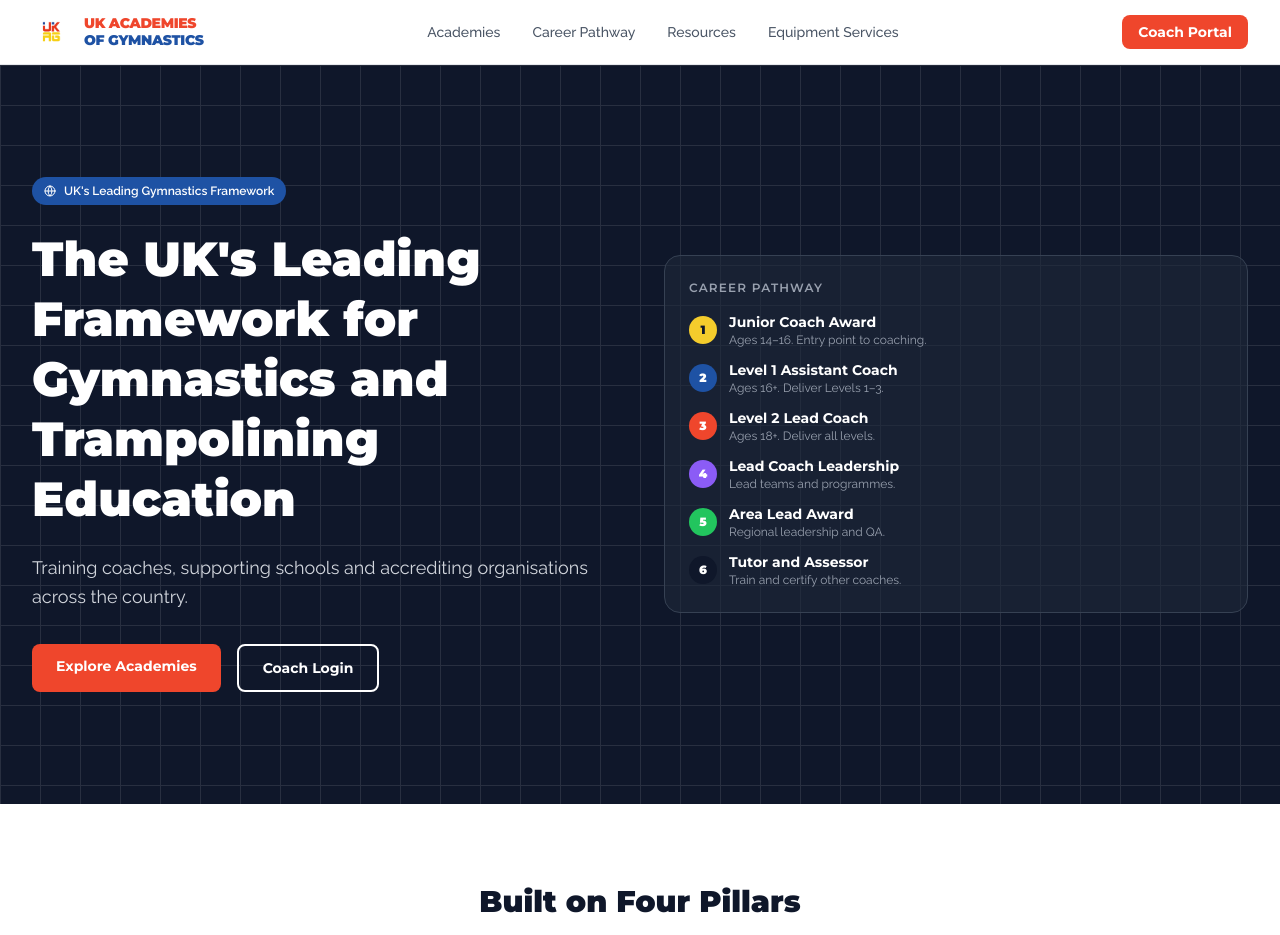
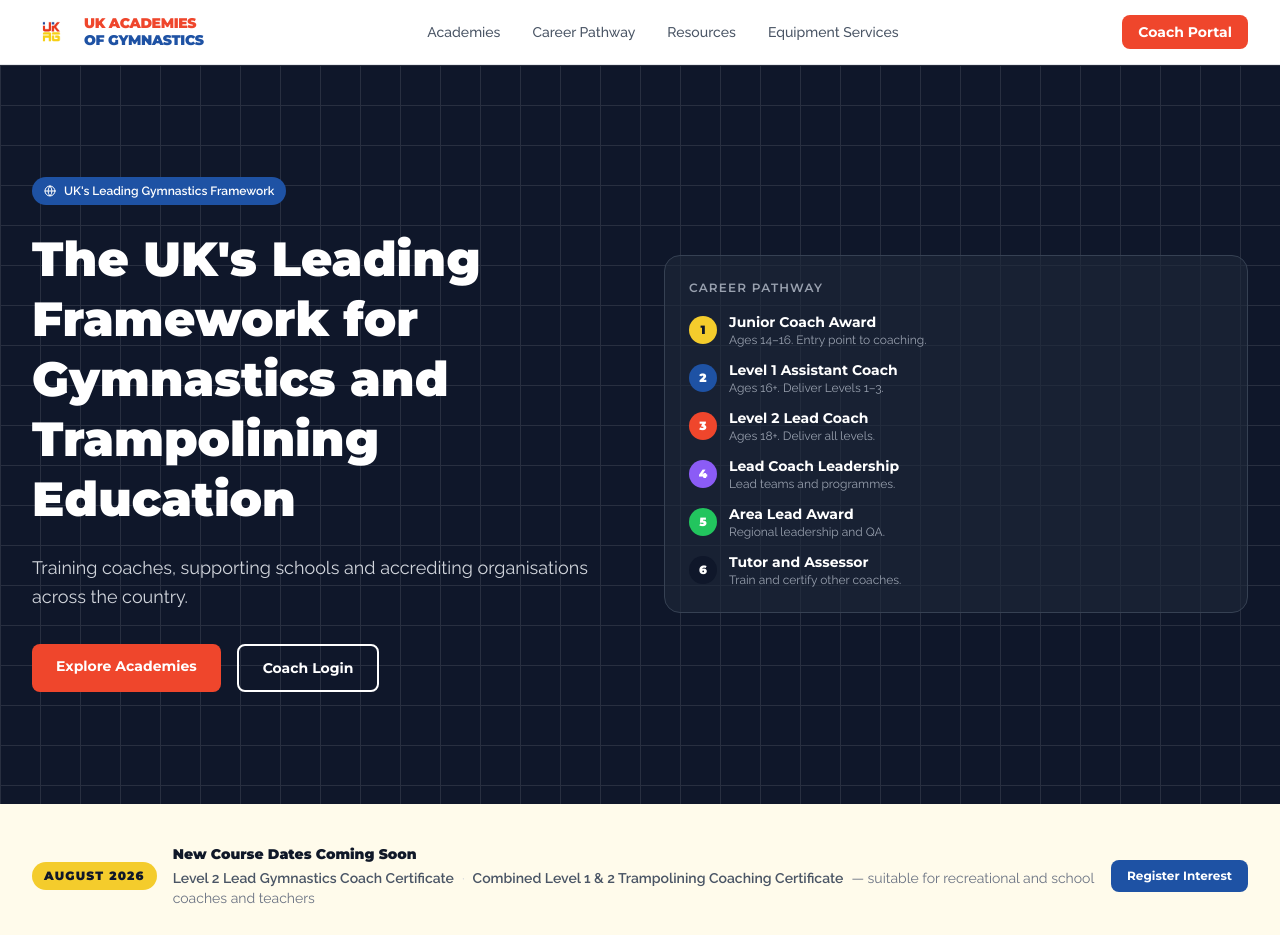
Before and after one commit to shelleyasouk-dotcom/ukag-app, a React (Vite) app: page / in a window 1280 px wide. Shown: the top 935 px of the page. Built offline with nearby package versions, Linux system fonts and the light colour scheme; no server answers.

Commit message:
Add August 2026 coming soon course dates announcement
- Home page: yellow announcement banner below hero with both courses
  and Register Interest CTA
- Dashboard: coming soon card at top of Upcoming Courses panel

https://claude.ai/code/session_01SYrA92wUWoPD7Q643yEoqe

```diff
--- a/src/pages/dashboard/DashboardPage.tsx
+++ b/src/pages/dashboard/DashboardPage.tsx
@@ -1,7 +1,7 @@
 import { Link } from 'react-router-dom'
 import { Layout } from '../../components/layout/Layout'
 import { useAuth } from '../../contexts/AuthContext'
-import { GraduationCap, BookOpen, FolderOpen, Award, Wrench, ChevronRight } from 'lucide-react'
+import { GraduationCap, BookOpen, FolderOpen, Award, Wrench, ChevronRight, Clock } from 'lucide-react'
 import { ACADEMIES } from '../../data/academies'
 
 const coachAcademy = ACADEMIES.find(a => a.id === 'coach')!
@@ -131,6 +131,24 @@ export function DashboardPage() {
             <Link to="/academies/coach" className="text-xs text-gray-500 hover:text-gray-700">View all</Link>
           </div>
           <div className="space-y-3">
+            <div className="border border-[#f4cc2c] bg-[#fffbeb] rounded-lg p-4">
+              <div className="flex items-center gap-2 mb-2">
+                <Clock size={12} style={{ color: '#92400e' }} />
+                <span className="text-xs font-black uppercase tracking-wide" style={{ color: '#92400e', fontFamily: 'Montserrat, sans-serif' }}>August 2026 — Coming Soon</span>
+              </div>
+              <div className="space-y-1 mb-2">
+                <div className="text-sm font-bold text-gray-900" style={{ fontFamily: 'Montserrat, sans-serif' }}>Level 2 Lead Gymnastics Coach Certificate</div>
+                <div className="text-sm font-bold text-gray-900" style={{ fontFamily: 'Montserrat, sans-serif' }}>Combined Level 1 &amp; 2 Trampolining Coaching Certificate</div>
+              </div>
+              <p className="text-xs text-gray-500 mb-3">Suitable for recreational and school coaches and teachers.</p>
+              <a
+                href="mailto:info@ukacademiesofgymnastics.com"
+                className="inline-flex items-center gap-1 text-xs font-bold px-3 py-1.5 rounded-lg"
+                style={{ backgroundColor: '#1e52a4', color: '#ffffff', fontFamily: 'Montserrat, sans-serif' }}
+              >
+                Register Interest
+              </a>
+            </div>
             {FEATURED_COURSES.map(course => (
               <div key={course.id} className="border border-gray-100 rounded-lg p-4">
                 <div className="flex items-start justify-between gap-2 mb-1">
--- a/src/pages/home/HomePage.tsx
+++ b/src/pages/home/HomePage.tsx
@@ -167,6 +167,37 @@ export function HomePage() {
                 </div>
               </div>
             </div>
+          </div>
+        </div>
+      </section>
+
+      <section className="py-10 border-b border-gray-100" style={{ backgroundColor: '#fffbeb' }}>
+        <div className="max-w-7xl mx-auto px-4 sm:px-6 lg:px-8">
+          <div className="flex flex-col sm:flex-row items-start sm:items-center gap-4">
+            <div
+              className="flex-shrink-0 px-3 py-1.5 rounded-full text-xs font-black uppercase tracking-widest"
+              style={{ backgroundColor: '#f4cc2c', color: '#0f172a', fontFamily: 'Montserrat, sans-serif' }}
+            >
+              August 2026
+            </div>
+            <div className="flex-1">
+              <div className="font-black text-gray-900 text-sm mb-1" style={{ fontFamily: 'Montserrat, sans-serif' }}>
+                New Course Dates Coming Soon
+              </div>
+              <div className="text-sm text-gray-600">
+                <span className="font-semibold">Level 2 Lead Gymnastics Coach Certificate</span>
+                <span className="mx-2 text-gray-300">·</span>
+                <span className="font-semibold">Combined Level 1 &amp; 2 Trampolining Coaching Certificate</span>
+                <span className="ml-2 text-gray-500">— suitable for recreational and school coaches and teachers</span>
+              </div>
+            </div>
+            <a
+              href="mailto:info@ukacademiesofgymnastics.com"
+              className="flex-shrink-0 text-xs font-bold px-4 py-2 rounded-lg"
+              style={{ backgroundColor: '#1e52a4', color: '#ffffff', fontFamily: 'Montserrat, sans-serif' }}
+            >
+              Register Interest
+            </a>
           </div>
         </div>
       </section>
```
